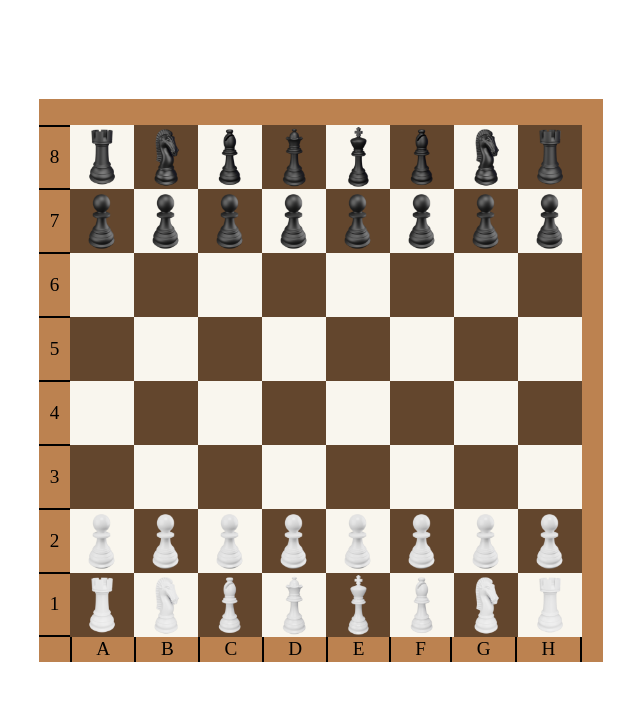
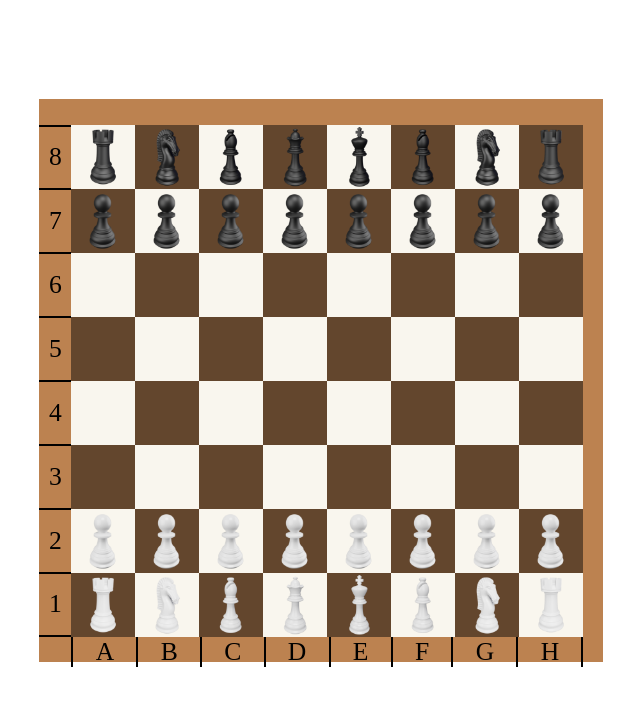
Before and after one commit to Viktor-MP/Chess-JS, a plain HTML site: page index.html in a window 1280 px wide. Shown: the part 68-774 px from the top of the page, without its empty margins (319-959 px from the left). Drawn offline with Linux system fonts and the light colour scheme.

Commit message:
font size

```diff
--- a/app.css
+++ b/app.css
@@ -80,12 +80,11 @@ h1 {
     border-bottom: solid black 2px;
 }
 .numItem {
-    /* height: 50px; */
     height: 5vw;
     display: flex;
     justify-content: center;
     align-items: center;
-    font-size: 1.2rem;
+    font-size: 2vw;
     border-bottom: solid black 1px;
     border-top: solid black 1px;
 }
@@ -93,12 +92,10 @@ h1 {
     display: flex;
     justify-content: center;
     align-items: center;
-    font-size: 1.2rem;
+    font-size: 2vw;
     border-left: solid black 1px;
     border-right: solid black 1px;
-    /* height: 25px; */
-    /* width: 50px; */
-}
+ }
 
 /* ////////////////////////////////////// */
 
```
